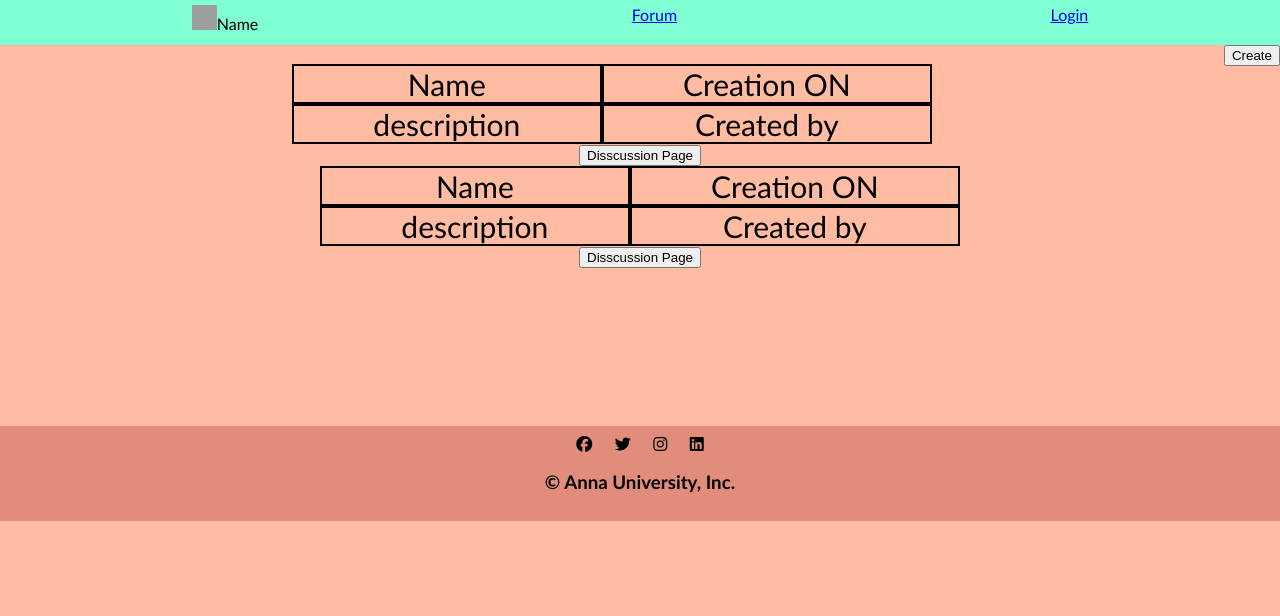
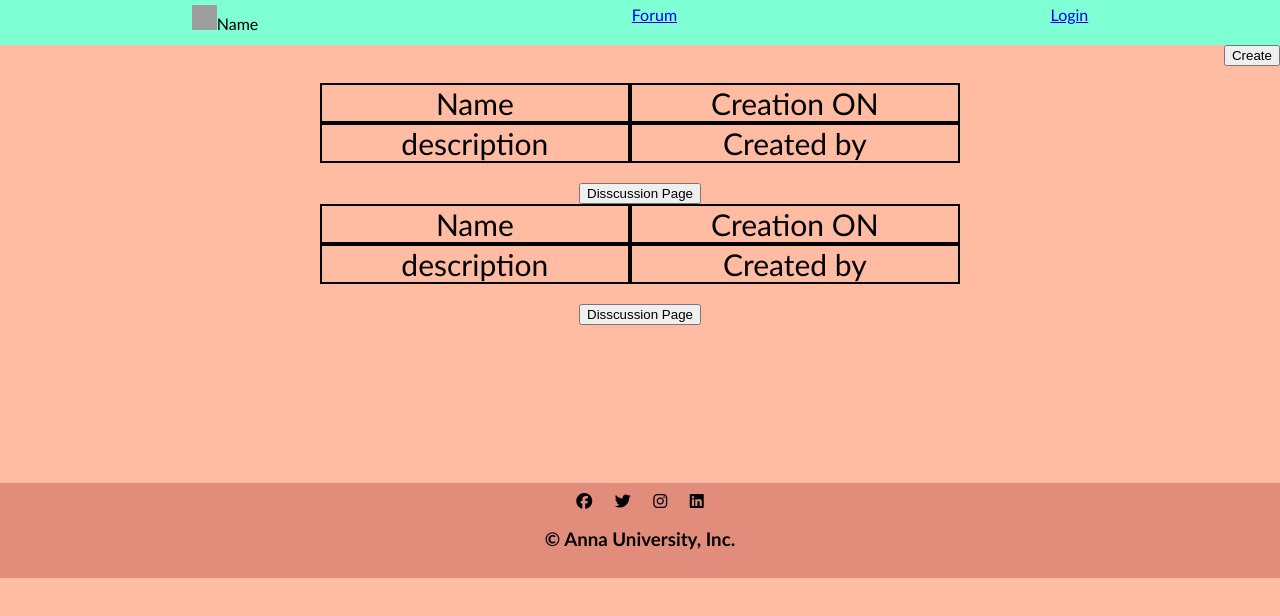
Before and after one commit to sandeepKBM/front-end-Collaborator, a React (Create React App) app in the folder front-end/: page /forum in a window 1280 px wide. Shown: the top 616 px of the page. Built offline with nearby package versions, Linux system fonts and the light colour scheme; grey boxes are pictures that could not be loaded.

Commit message:
add text

```diff
--- a/front-end/src/dispage.js
+++ b/front-end/src/dispage.js
@@ -4,6 +4,7 @@ import {useNavigate} from 'react-router-dom';
 function DisPage() {
     const navigate=useNavigate();
   const [quotes,setQuotes]=useState("");
+  const textarr=[];
   function SubmitForum(){
     if(quotes==='')
     {
@@ -15,6 +16,8 @@ function DisPage() {
         alert(message);
     }
     else{
+      textarr.push({text:quotes,id: 200, time: new Date().toLocaleString() });
+      console.log(textarr);
         alert('sucessfully done');
         navigate('/forum');
     }
--- a/front-end/src/forum.js
+++ b/front-end/src/forum.js
@@ -14,10 +14,8 @@ function Forum() {
   return (
     <div className="App">
       <button id="add-icon" onClick={()=>{navigate('/adddiscussion')}}>Create</button>
-
-      <center>
-        <br>
-        </br>
+      <br></br>
+      <br></br>
         {
           forum.map((val)=>{
               return<>
@@ -36,42 +34,15 @@ function Forum() {
                 {val.created_by}
               </div>
             </div>
+            <br></br>
             <button onClick={()=>{navigate('/dispage')}}>Disscussion Page</button>
               </center>
 
               </>
           })
         }
-      {/* <div id="forum-heading">
-        <div id="border-add">
-          {forum[0].name}
-        </div>
-        <div id="border-add">
-          {forum[0].creation_on}
-        </div>
-        <div id="border-add">
-          {forum[0].description}
-        </div>
-        <div id="border-add">
-          {forum[0].created_by}
-        </div>
-      </div> */}
-      </center>
       <br></br>
       <br></br>
-      {/* {
-        arr1.map((val)=>{
-          let index = arr2.map(x=>x.id).indexOf(val.id)
-          if (index > -1 ) {
-            return<>
-            <ForumContent id={val.id} time={val.time} quotes={val.quotes}
-            interaction={val.interaction} name={arr2[index].name}
-            image={arr2[index].image} desgination={arr2[index].desgination}/>
-            <br>
-            </br></>
-          }
-        })
-      } */}
     </div>
   );
 }
```
